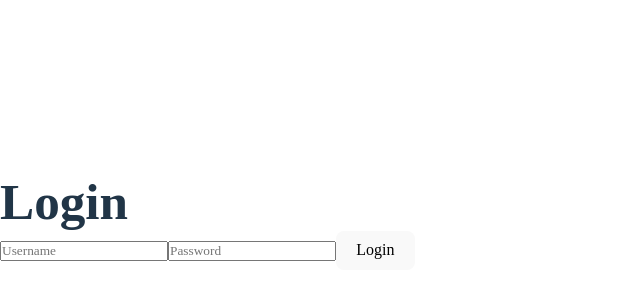
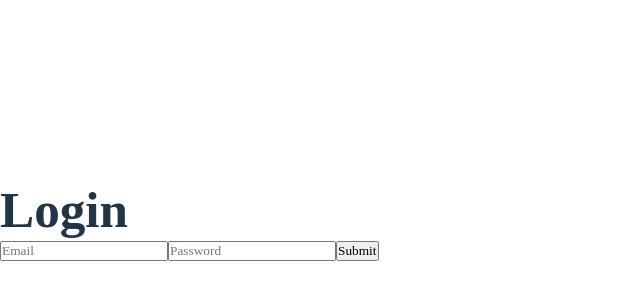
Before and after one commit to havenothorn/catNet, a React (Vite) app: page /login in a window 1280 px wide. Shown: the part 178-478 px from the top of the page, without its empty margins (0-640 px from the left). Built offline with nearby package versions, Linux system fonts and the light colour scheme; a web font is replaced by a local one.

Commit message:
feat: login

```diff
--- a/src/pages/login.tsx
+++ b/src/pages/login.tsx
@@ -1,11 +1,36 @@
+import axios from "axios";
+import { useForm, SubmitHandler, FieldValues } from "react-hook-form";
+
 export const Login = () => {
+  const { register, handleSubmit } = useForm();
+
+  const onSubmit: SubmitHandler<FieldValues> = async (data) => {
+    try {
+      const response = await axios.post(
+        "http://localhost:8000/cats/login",
+        data
+      );
+      console.log(response.data);
+    } catch (error) {
+      console.error(error);
+    }
+  };
+
   return (
     <div>
       <h1>Login</h1>
-      <form>
-        <input type="text" placeholder="Username" />
-        <input type="password" placeholder="Password" />
-        <button type="submit">Login</button>
+      <form onSubmit={handleSubmit(onSubmit)}>
+        <input
+          type="email"
+          placeholder="Email"
+          {...register("email", { required: true })}
+        />
+        <input
+          type="password"
+          placeholder="Password"
+          {...register("password", { required: true })}
+        />
+        <input type="submit" />
       </form>
     </div>
   );
```
